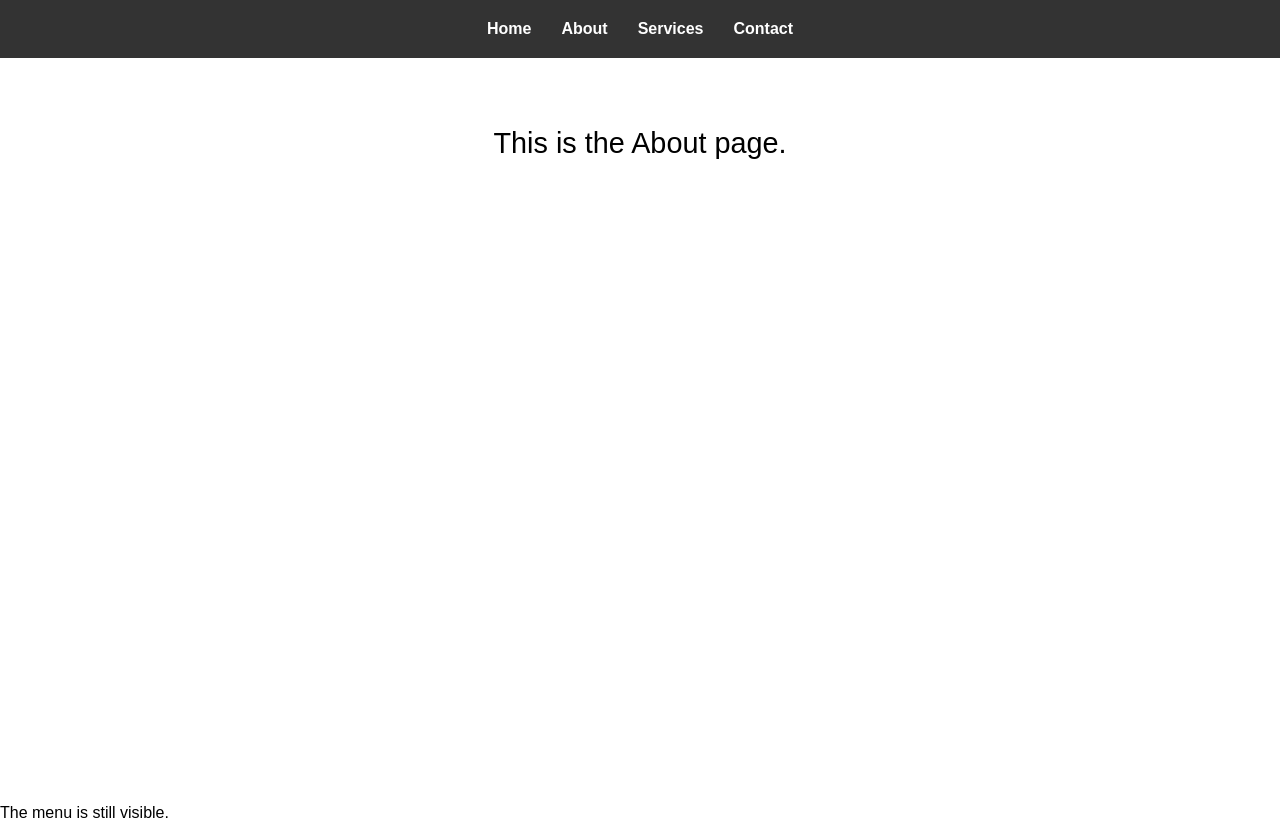
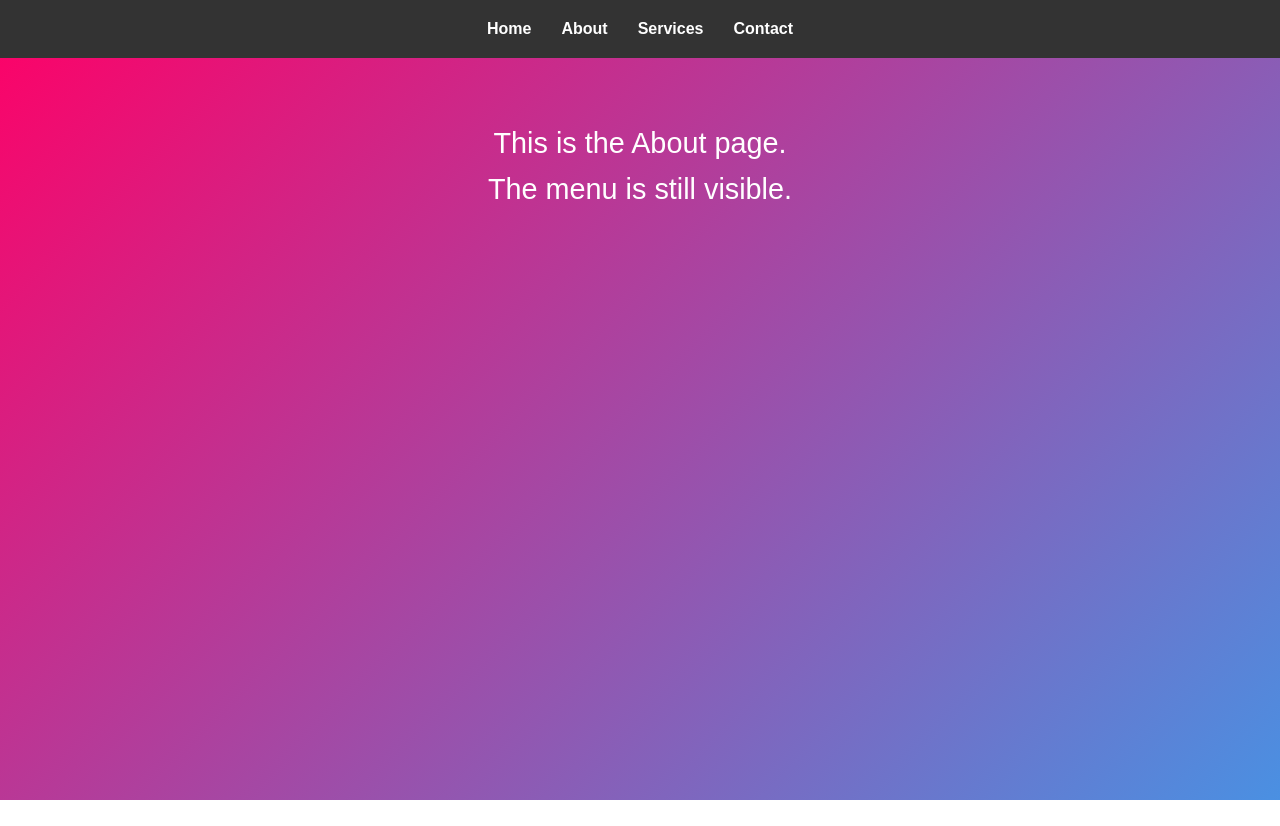
Before and after one commit to VedantMishra05/PRODIGY_WD_01, a plain HTML site: page about.html in a window 1280 px wide. After the commit the page ends 800 px from the top, so only its background shows below. Drawn offline with Linux system fonts and the light colour scheme.

Commit message:
add gradient to all

```diff
--- a/about.html
+++ b/about.html
@@ -18,11 +18,10 @@
         </nav>
     </header>
 
-    <div class="page-content">
+    <div class="hero page-content">
         <p>This is the About page.</p>
+        <p>The menu is still visible.</p>
     </div>
-
-    <p>The menu is still visible.</p>
 
 </body>
 </html>
```
Also changed, not shown: contacts.html (+2 -3 lines), services.html (+2 -3 lines).
